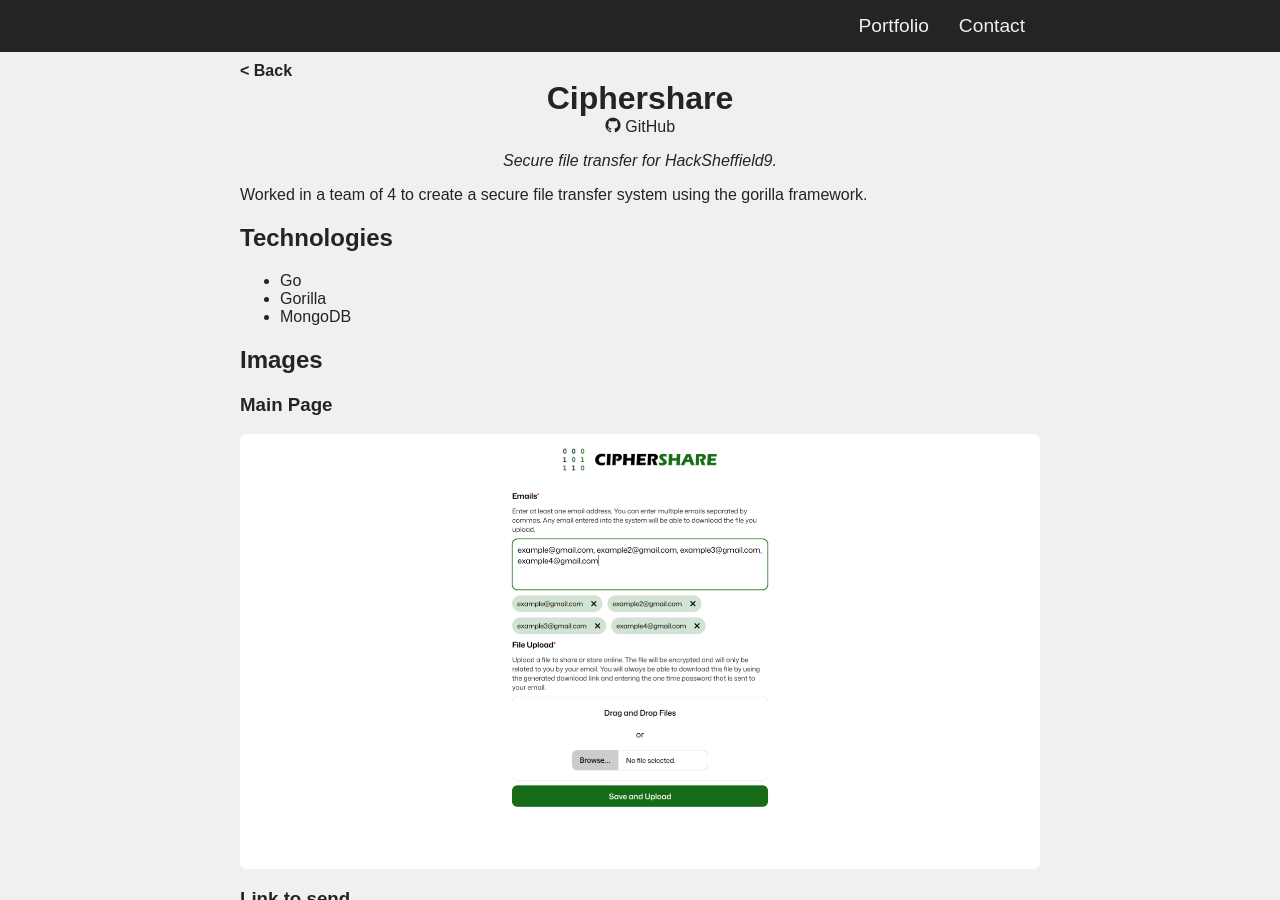
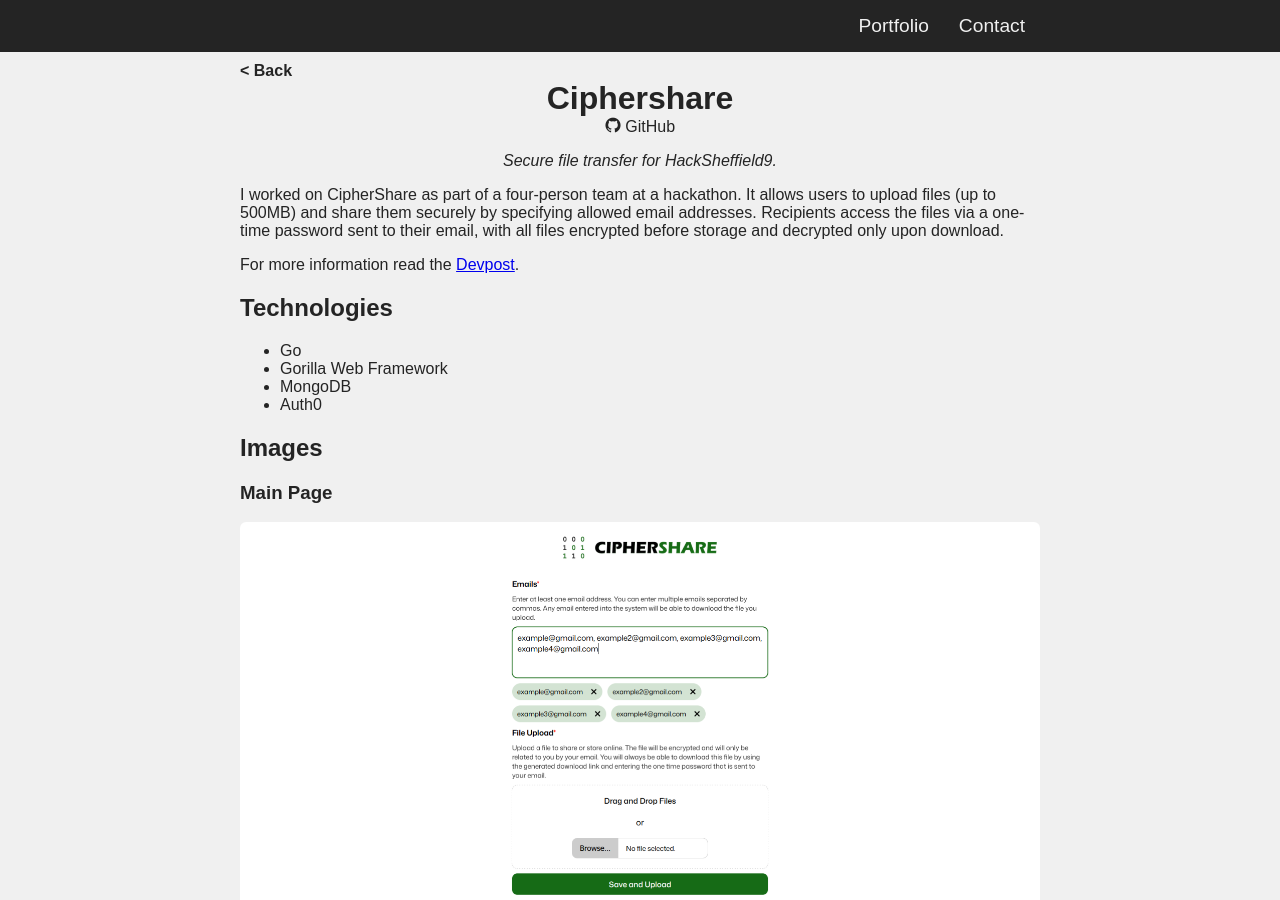
Before and after one commit to Turnlings/turnlings.github.io, a Jekyll site: the page built from _projects/ciphershare.md, in a window 1280 px wide and 900 px high. Built offline with Jekyll 4.4.1, drawn with Linux system fonts in a browser that asks for light colours.

Commit message:
Update project page  content

```diff
--- a/_projects/ciphershare.md
+++ b/_projects/ciphershare.md
@@ -9,12 +9,15 @@ image_url: /assets/images/ciphershare/thumbnail.png
 order: 5
 year: 2024
 ---
-Worked in a team of 4 to create a secure file transfer system using the gorilla framework.
+I worked on CipherShare as part of a four-person team at a hackathon. It allows users to upload files (up to 500MB) and share them securely by specifying allowed email addresses. Recipients access the files via a one-time password sent to their email, with all files encrypted before storage and decrypted only upon download.
+
+For more information read the [Devpost](https://devpost.com/software/ciphershare).
 
 ## Technologies
 - Go
-- Gorilla
+- Gorilla Web Framework
 - MongoDB
+- Auth0
 
 ## Images
 ### Main Page
```
Also changed, not shown: _projects/compiler.md (+1 -1 lines), _projects/grade_tracker.md (+1 -1 lines).
